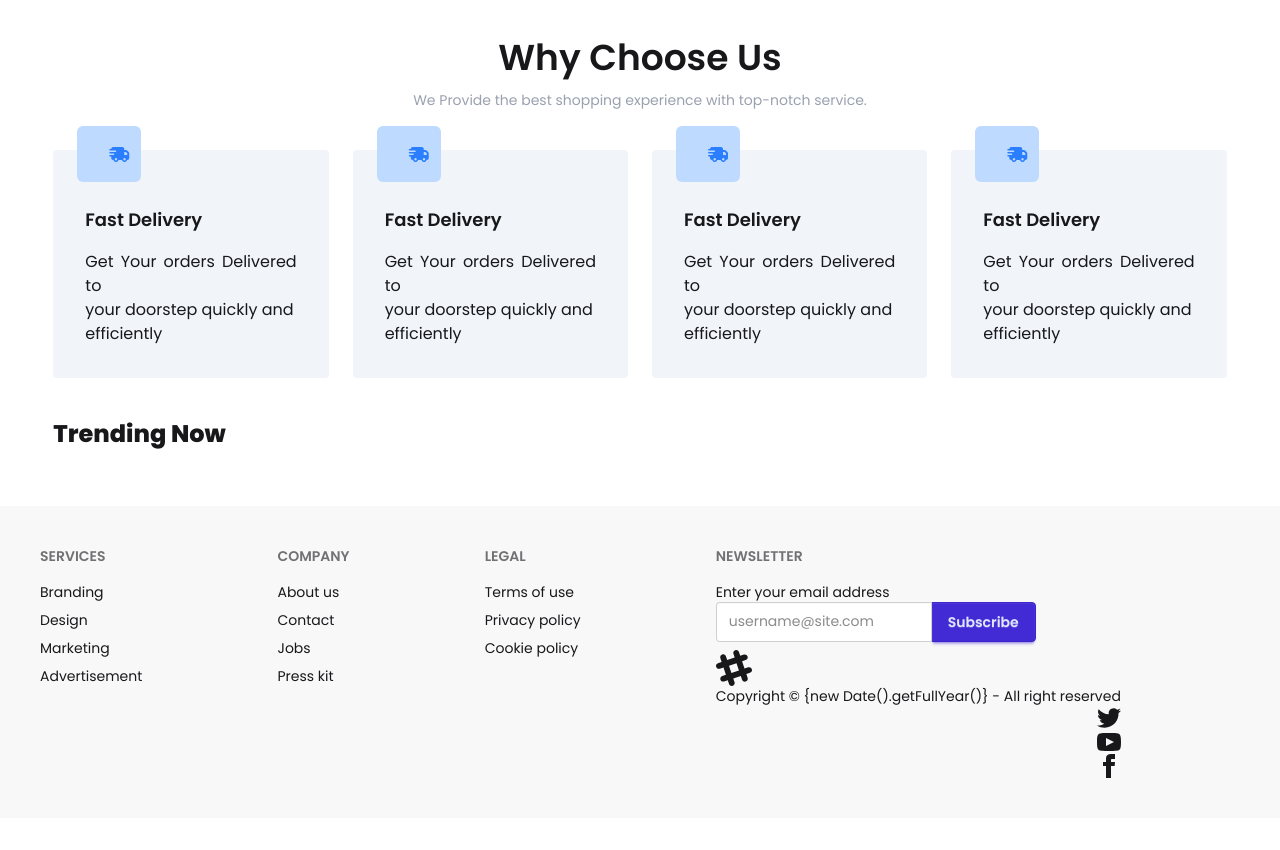
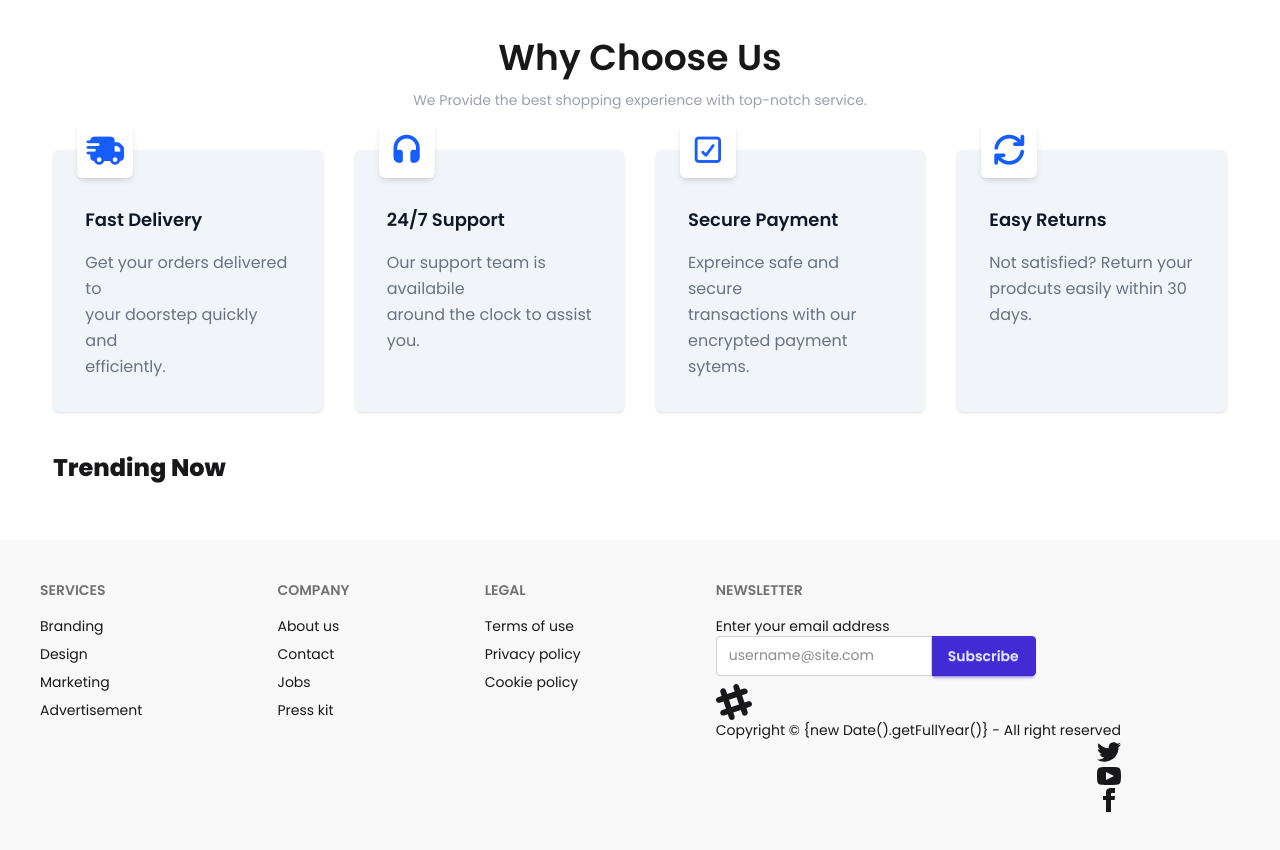
Before and after one commit to siamkhan7426/Swifcart-E-commarch-web-app, a plain HTML site: page index.html in a window 1280 px wide. Shown: the part 868-1718 px from the top of the page. Before the commit the page ends 1686 px from the top, so only its background shows below. Drawn offline with nearby package versions, Linux system fonts and the light colour scheme; no server answers.

Commit message:
card section icone add respomsive problem solve

```diff
--- a/index.html
+++ b/index.html
@@ -83,66 +83,74 @@
         </div>
      </div>
      </section>
-  <!-- choose card section -->
-<section class="w-11/12 mx-auto">
-  <div class="grid justify-center grid-cols-1 md:grid-cols-2 lg:grid-cols-4 gap-8 md:gap-6">
+
+  <!-- choose card section star-->
+<section class="w-11/12 mx-auto my-10">
+  <div class="grid grid-cols-1 md:grid-cols-2 lg:grid-cols-4 gap-8">
     <!-- card 1 -->
-    <div class="relative bg-slate-100 p-8 rounded-sm pt-14">
-      <i class="absolute -top-6 left-6 text-blue-500 bg-blue-200 rounded-md px-8 py-5 fa-solid fa-truck-fast"></i>
-      <div class="text-start space-y-4">
-        <h3 class="text-lg font-semibold">Fast Delivery</h3>
-        <p class="text-justify">
-          Get Your orders Delivered to <br>
-          your doorstep quickly and <br>
-          efficiently
+    <div class="relative bg-slate-100 p-8 pt-14 rounded-md shadow-sm">
+
+      <div class="absolute -top-7 left-6 w-14 h-14 bg-white rounded-md flex items-center justify-center shadow-md">
+        <i class="text-blue-600 text-3xl fa-solid fa-truck-fast"></i>
+      </div>
+
+      <div class="space-y-4">
+        <h3 class="text-lg font-semibold text-gray-900">Fast Delivery</h3>
+        <p class="text-gray-500 leading-relaxed">
+          Get your orders delivered to <br />
+          your doorstep quickly and <br />
+          efficiently.
         </p>
       </div>
 
     </div>
+    <!-- card 2 -->
+    <div class="relative bg-slate-100 p-8 pt-14 rounded-md shadow-sm">
 
-    <!-- card 2 -->
-    <div class="relative bg-slate-100 p-8 rounded-sm pt-14">
-      <i class="absolute -top-6 left-6 text-blue-500 bg-blue-200 rounded-md px-8 py-5 fa-solid fa-truck-fast"></i>
-      <div class="text-start space-y-4">
-        <h3 class="text-lg font-semibold">Fast Delivery</h3>
-        <p class="text-justify">
-          Get Your orders Delivered to <br>
-          your doorstep quickly and <br>
-          efficiently
+      <div class="absolute -top-7 left-6 w-14 h-14 bg-white rounded-md flex items-center justify-center shadow-md">
+        <i class="text-blue-600 text-3xl fa-solid fa-headphones"></i>
+      </div>
+
+      <div class="space-y-4">
+        <h3 class="text-lg font-semibold text-gray-900">24/7 Support</h3>
+        <p class="text-gray-500 leading-relaxed">
+          Our support team is availabile <br> around the clock to assist you.
+        </p>
+      </div>
+
+    </div>
+    <!-- card 3 -->
+    <div class="relative bg-slate-100 p-8 pt-14 rounded-md shadow-sm">
+
+      <div class="absolute -top-7 left-6 w-14 h-14 bg-white rounded-md flex items-center justify-center shadow-md">
+        <i class="text-blue-600 text-3xl fa-regular fa-square-check"></i>
+      </div>
+
+      <div class="space-y-4">
+        <h3 class="text-lg font-semibold text-gray-900">Secure Payment</h3>
+        <p class="text-gray-500 leading-relaxed">
+          Expreince safe and secure <br> transactions with our <br> encrypted payment sytems.
+        </p>
+      </div>
+
+    </div>
+    <!-- card 4 -->
+    <div class="relative bg-slate-100 p-8 pt-14 rounded-md shadow-sm">
+
+      <div class="absolute -top-7 left-6 w-14 h-14 bg-white rounded-md flex items-center justify-center shadow-md">
+        <i class="text-blue-600 text-3xl fa-solid fa-arrows-rotate"></i>
+      </div>
+
+      <div class="space-y-4">
+        <h3 class="text-lg font-semibold text-gray-900">Easy Returns</h3>
+        <p class="text-gray-500 leading-relaxed">
+          Not satisfied? Return your prodcuts easily within 30 days.
         </p>
       </div>
     </div>
-
-    <!-- card 3 -->
-    <div class="relative bg-slate-100 p-8 rounded-sm pt-14">
-      <i class="absolute -top-6 left-6 text-blue-500 bg-blue-200 rounded-md px-8 py-5 fa-solid fa-truck-fast"></i>
-
-      <div class="text-start space-y-4">
-        <h3 class="text-lg font-semibold">Fast Delivery</h3>
-        <p class="text-justify">
-          Get Your orders Delivered to <br>
-          your doorstep quickly and <br>
-          efficiently
-        </p>
-      </div>
-    </div>
-
-    <!-- card 4 -->
-    <div class="relative bg-slate-100 p-8 rounded-sm pt-14">
-      <i class="absolute -top-6 left-6 text-blue-500 bg-blue-200 rounded-md px-8 py-5 fa-solid fa-truck-fast"></i>
-
-      <div class="text-start space-y-4">
-        <h3 class="text-lg font-semibold">Fast Delivery</h3>
-        <p class="text-justify">
-          Get Your orders Delivered to <br>
-          your doorstep quickly and <br>
-          efficiently
-        </p>
-      </div>
-    </div>
-
   </div>
 </section>
+<!-- choose card section end-->
 
 <!-- trending card section  -->
  <section class="w-11/12 mx-auto my-10  ">
```
